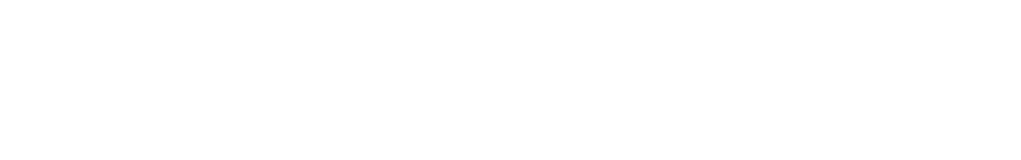
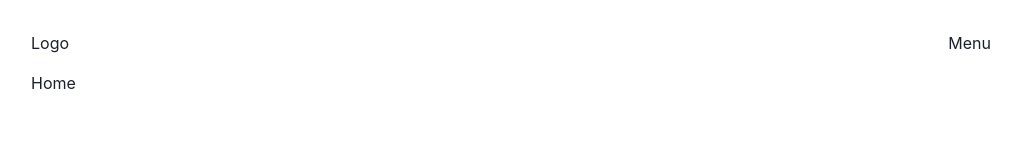
Before and after one commit to francocampaiola/cumpleanito, a Next.js app: page / in a window 1280 px wide. Shown: the top 160 px of the page, without its empty margins (129-1150 px from the left). Built offline with nearby package versions, Linux system fonts and the light colour scheme.

Commit message:
Add main layout and navbar

```diff
--- /dev/null
+++ b/components/UI/Navbar/Navbar.tsx
@@ -0,0 +1,20 @@
+import { Box, Flex } from '@chakra-ui/react'
+import React from 'react'
+
+export const Navbar = () => {
+    return (
+        <Box
+            marginTop={'15px'}
+            zIndex={1}
+        >
+            <Flex
+                align={'center'}
+                justify={'space-between'}
+                padding={'1rem'}
+            >
+                <Box>Logo</Box>
+                <Box>Menu</Box>
+            </Flex>
+        </Box>
+    )
+}
--- /dev/null
+++ b/components/UI/Navbar/index.ts
@@ -0,0 +1 @@
+export * from './Navbar'
--- /dev/null
+++ b/layouts/MainLayout.tsx
@@ -0,0 +1,22 @@
+import { Container } from "@chakra-ui/react"
+import { Navbar } from "components/UI/Navbar"
+import { FC } from "react"
+
+interface Props {
+    children: React.ReactNode
+}
+
+export const MainLayout: FC<Props> = ({ children }) => {
+    return (
+        <Container
+            maxW={'5xl'}
+        >
+            <Navbar />
+            <Container
+                maxW={'5xl'}
+            >
+                {children}
+            </Container>
+        </Container>
+    )
+}
--- /dev/null
+++ b/layouts/index.ts
@@ -0,0 +1 @@
+export * from './MainLayout'
--- a/src/pages/index.tsx
+++ b/src/pages/index.tsx
@@ -1,7 +1,11 @@
+import { MainLayout } from "layouts";
+
 export default function Home() {
   return (
     <>
-
+      <MainLayout>
+        <h1>Home</h1>
+      </MainLayout>
     </>
   )
 }
```
